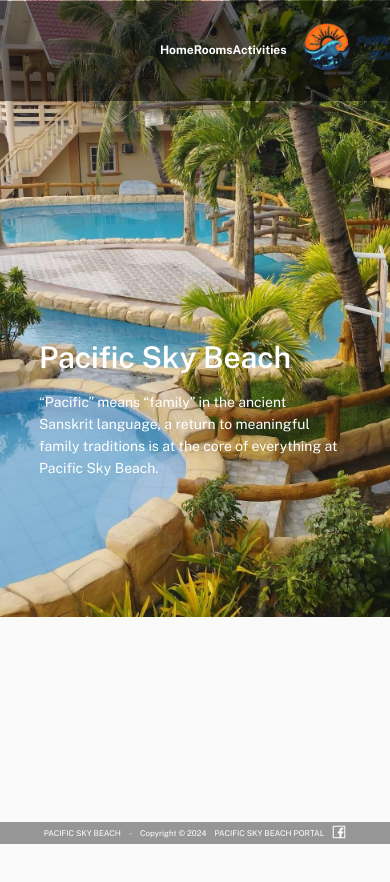
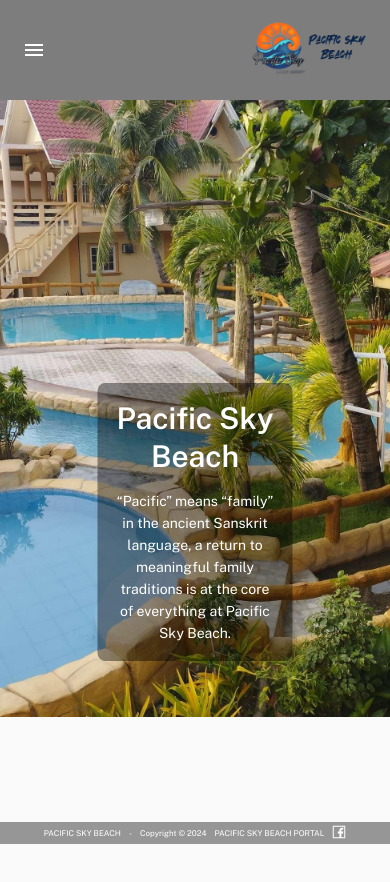
Before and after one commit to STI-App-Dev-2024/BSIT3.1C-Web-Based-Management-Pacific-Sky-Beach-Resort, a React (Vite) app in the folder client/: page / in a window 390 px wide. Shown: the top 882 px of the page. Before the commit the page ends 844 px from the top, so only its background shows below. Built offline with nearby package versions, Linux system fonts and the light colour scheme.

Commit message:
Merged PR 98:  Navbar For Desktop And Mobile View
fix: Navbar for Desktop and Mobile View

![image.png](https://dev.azure.com/Darryle-Environment/11d9f155-cc86-4753-8453-2e4a6294aa5d/_apis/git/repositories/c4678471-cdfe-413f-9190-370c5d712c2a/pullRequests/98/attachments/image.png)

```diff
--- a/client/src/components/TwoColumn.jsx
+++ b/client/src/components/TwoColumn.jsx
@@ -3,7 +3,7 @@
 
 const TwoColumn = ({ image, title, subtitle, caption, description, isInverted }) => {
   return (
-    <Grid container justifyContent="center" alignItems="center" display="flex" flexDirection={isInverted && 'row-reverse'}>
+    <Grid marginBottom={5} container justifyContent="center" alignItems="center" display="flex" flexDirection={isInverted && 'row-reverse'}>
       <Grid item sm={12} md={6}>
         <Box width="100%" marginTop={5} borderRadius={2} component="img" src={image} alt="About Us" />
       </Grid>
--- a/client/src/layout/Wrapper/Navbar.jsx
+++ b/client/src/layout/Wrapper/Navbar.jsx
@@ -1,23 +1,30 @@
-import React from 'react';
-import { Box, Container, Stack, Typography } from '@mui/material';
-import { useNavigate } from 'react-router-dom';
-import { HomeOutlined, SearchOutlined } from '@ant-design/icons/lib/icons';
+import React, { useState } from 'react'
+import { Stack, Typography, Drawer, IconButton, List, ListItem, ListItemText, Button } from '@mui/material'
+import { useNavigate } from 'react-router-dom'
+import MenuIcon from '@mui/icons-material/Menu'
+import useMediaQuery from '@mui/material/useMediaQuery'
 
 // assets
+import navItems from './nav-items/navItems'
+import Logo from 'components/logo/LogoMain'
 
-import navItems from './nav-items/navItems';
+const Navbar = () => {
+  const navigate = useNavigate()
+  const isMobile = useMediaQuery((theme) => theme.breakpoints.down('sm'))
+  const [drawerOpen, setDrawerOpen] = useState(false)
 
-import Logo from 'components/logo/LogoMain';
+  const handleDrawerToggle = () => {
+    setDrawerOpen((prevState) => !prevState)
+  };
 
-const Navbar = ({ isHomepage }) => {
+  const middleIndex = Math.floor(navItems.length / 2)
 
-  const navigate = useNavigate();
-
-  const middleIndex = Math.floor(navItems.length / 2);
   return (
+    <React.Fragment>
+      {!isMobile ? (
         <Stack
           sx={{
-        position: isHomepage ? 'fixed' : 'sticky',
+            position: 'sticky',
             top: 1,
             width: '100%',
             flexDirection: 'row',
@@ -25,43 +32,107 @@
             paddingInline: 20,
             alignItems: 'center',
             zIndex: 1,
-        backgroundColor: 'rgba(0, 0, 0, 0.5)',
-
+            backgroundColor: 'rgba(0, 0, 0, 0.5)'
           }}
-
         >
           {navItems.map((nav, index) => (
             <React.Fragment key={nav._id}>
-          <Stack
-            onClick={() => navigate(nav.link)}
-            sx={{ cursor: 'pointer' }}
-          >
-            <Typography
-
-              style={{ fontWeight: 'bold' }}
-              variant="body2"
-              color="#ffff"
-            >
+              <Stack onClick={() => navigate(nav.link)} sx={{ cursor: 'pointer' }}>
+                <Typography style={{ fontWeight: 'bold' }} variant="body2" color="#fff">
                   {nav.name}
                 </Typography>
               </Stack>
-
               {index === middleIndex - 1 && (
-            <Stack
-              onClick={() => navigate('/')}
-              sx={{ cursor: 'pointer' }}
-            >
-              {<Logo />}
+                <Stack onClick={() => navigate('/')} sx={{ cursor: 'pointer' }}>
+                  <Logo />
                 </Stack>
               )}
             </React.Fragment>
           ))}
         </Stack>
-
-
-
-
+      ) : (
+        // Mobile Navbar
+        <Stack
+          sx={{
+            position: 'sticky',
+            top: 0,
+            width: '100%',
+            flexDirection: 'row',
+            justifyContent: 'space-between',
+            alignItems: 'center',
+            zIndex: 1,
+            paddingInline: 2,
+            backgroundColor: 'rgba(0, 0, 0, 0.5)'
+          }}
+        >
+          <IconButton onClick={handleDrawerToggle} sx={{ color: '#fff' }}>
+            <MenuIcon />
+          </IconButton>
+          <Stack onClick={() => navigate('/')} sx={{ cursor: 'pointer' }}>
+            <Logo />
+          </Stack>
+        </Stack>
+      )}
+      <Drawer
+        anchor="left"
+        open={drawerOpen}
+        onClose={handleDrawerToggle}
+        PaperProps={{
+          sx: {
+            backgroundColor: 'rgba(0, 0, 0, 0.6)',
+            padding: 2,
+          },
+        }}
+      >
+        <List sx={{ width: 250, display: 'flex', flexDirection: 'column', gap: 2 }}>
+          {navItems.map((nav) => (
+            nav.name !== 'Login' ? (
+              <ListItem
+                sx={{
+                  textAlign: 'center',
+                  cursor: 'pointer',
+                  '&:hover': { backgroundColor: 'rgba(0, 0, 0, 0.1)' },
+                }}
+                button
+                key={nav._id}
+                onClick={() => {
+                  navigate(nav.link);
+                  setDrawerOpen(false);
+                }}
+              >
+                <ListItemText
+                  primary={
+                    <Typography variant="body1" sx={{ fontWeight: 'bold', color: '#fff' }}>
+                      {nav.name}
+                    </Typography>
+                  }
+                />
+              </ListItem>
+            ) : null
+          ))}
+        </List>
+        <Stack
+          sx={{
+            padding: 2,
+            borderTop: '1px solid #fff',
+            marginTop: 'auto',
+            textAlign: 'center',
+          }}
+        >
+          <Button
+            variant='contained'
+            sx={{ borderRadius: 2 }}
+            onClick={() => {
+              navigate('/login');
+              setDrawerOpen(false);
+            }}
+          >
+            Login
+          </Button>
+        </Stack>
+      </Drawer>
+    </React.Fragment>
   );
-}
+};
 
 export default Navbar;
--- a/client/src/pages/about-us/index.jsx
+++ b/client/src/pages/about-us/index.jsx
@@ -5,7 +5,7 @@
 
 const index = () => {
   return (
-    <React.Fragment>
+    <React.Fragment >
       <TitleTag subtitle="LEARN MORE ABOUT PACIFIC SKY" title="About Us" />
       <Container>
         <TwoColumn
--- a/client/src/pages/home/index.jsx
+++ b/client/src/pages/home/index.jsx
@@ -1,5 +1,5 @@
 import React from 'react'
-import { Box, Stack, Typography } from '@mui/material'
+import { Box, Stack, Typography, useMediaQuery } from '@mui/material'
 import Carousel from 'components/Carousel'
 
 import pic1 from 'src/assets/images/upload/pic1.jpg'
@@ -8,6 +8,7 @@
 import pic4 from 'src/assets/images/upload/pic4.jpg'
 
 const Home = () => {
+  const isMobile = useMediaQuery((theme) => theme.breakpoints.down('sm'));
   return (
     <Stack
       sx={{
@@ -38,21 +39,31 @@
       <Box
         sx={{
           position: 'absolute',
-          top: '40%',
-          left: '10%',
           zIndex: 1,
-          maxWidth: '300px',
+          maxWidth: '350px',
+          top: '50%',
+          left: isMobile ? '50%' : '20%',
+          transform: 'translate(-50%, -50%)',
+          display: 'flex',
+          flexDirection: 'column',
+          alignItems: 'center',
+          justifyContent: 'center',
+          textAlign: isMobile && 'center'
         }}
       >
+        <Box sx={{
+          backgroundColor: 'rgba(0, 0, 0, 0.4)',
+          p: 2,
+          borderRadius: 2,
+        }}>
           <Typography mb={2} variant="h2" color="#fff">
             Pacific Sky Beach
           </Typography>
           <Typography variant="body1" color="#fff">
             “Pacific” means “family” in the ancient Sanskrit language, a return to meaningful family traditions is at the core of everything at Pacific Sky Beach.
           </Typography>
-      </Box>
-
-    </Stack>
+        </Box></Box>
+    </Stack >
   )
 }
 
```
Lines whose indentation alone changed are shown as unchanged.
